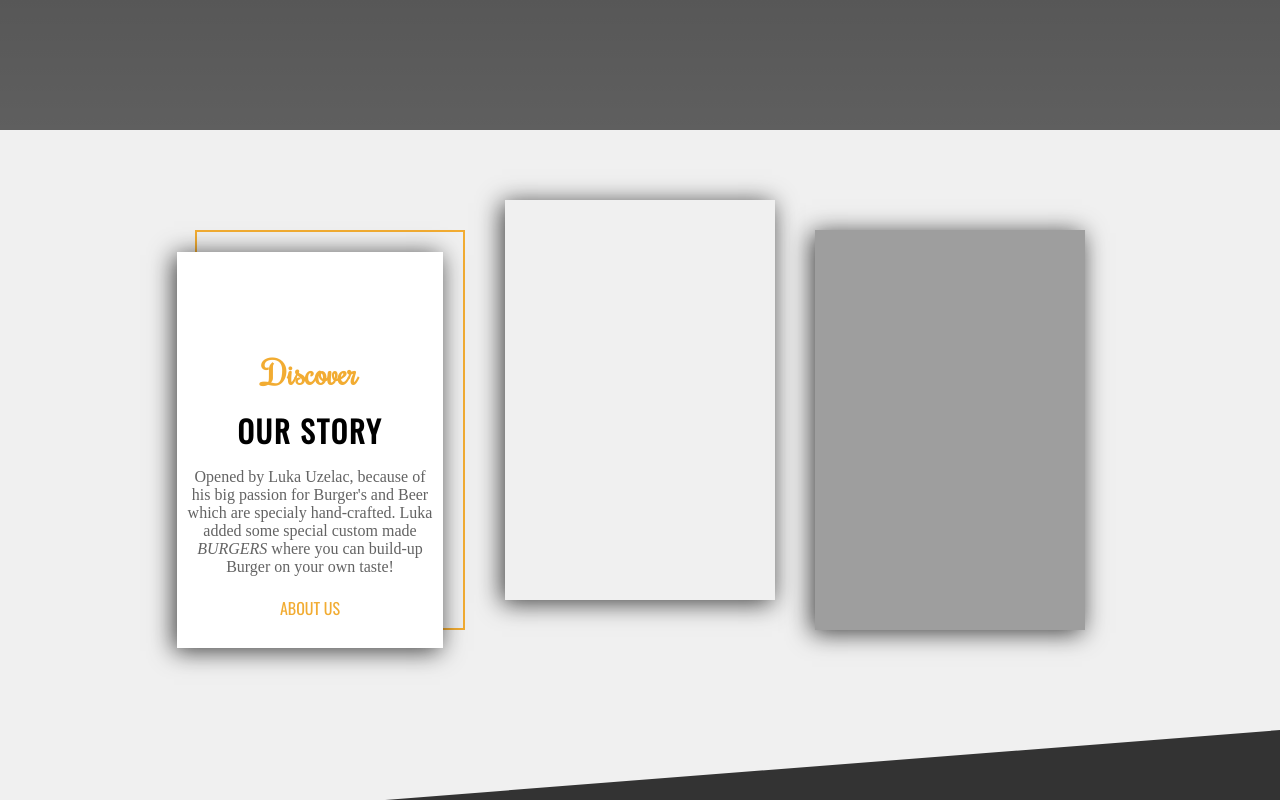
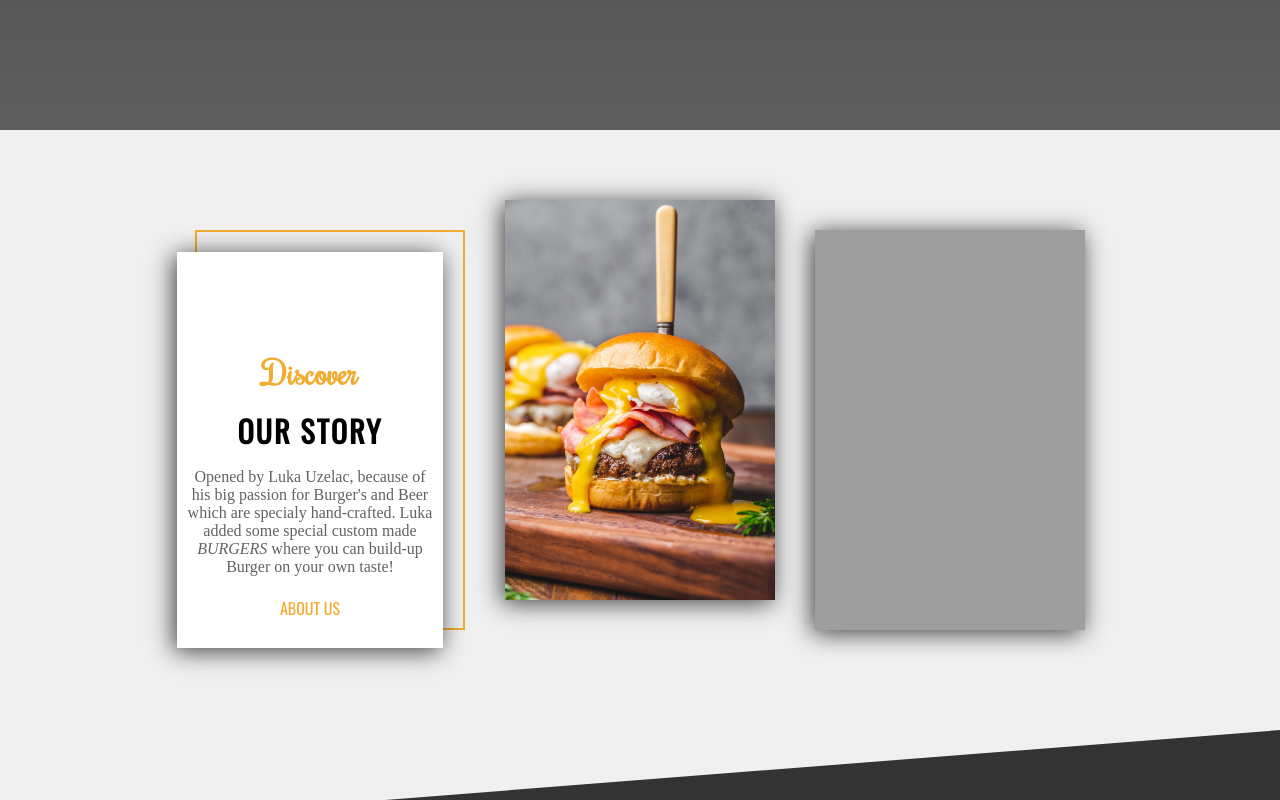
Before and after one commit to Uzelac97/Restaurant-Website, a plain HTML site: page index.html in a window 1280 px wide. Shown: the part 670-1470 px from the top of the page. Drawn offline with nearby package versions, Linux system fonts and the light colour scheme; the site is published under a folder, as on GitHub Pages, so addresses that start at the root find nothing; a web font is replaced by a local one.

Commit message:
Update styles.css

```diff
--- a/styles.css
+++ b/styles.css
@@ -135,7 +135,7 @@ nav {
 }
 
 .food-1 {
-    background-image: url("/Images/cheesburger.jpg");
+    background-image: url("Images/cheesburger.jpg");
     background-size: cover;
     margin-top: -30px;
     -webkit-box-shadow: -3px 3px 23px 0px rgba(0,0,0,0.75);
```
